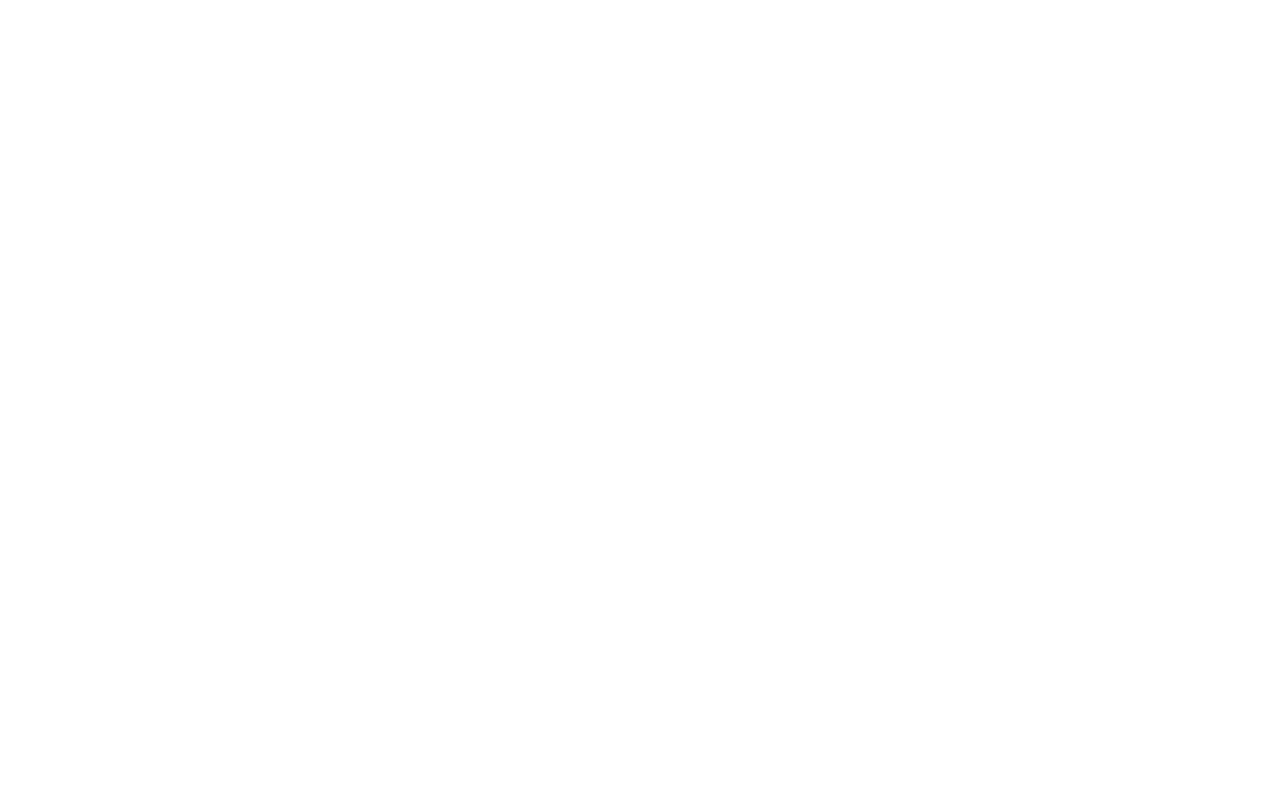
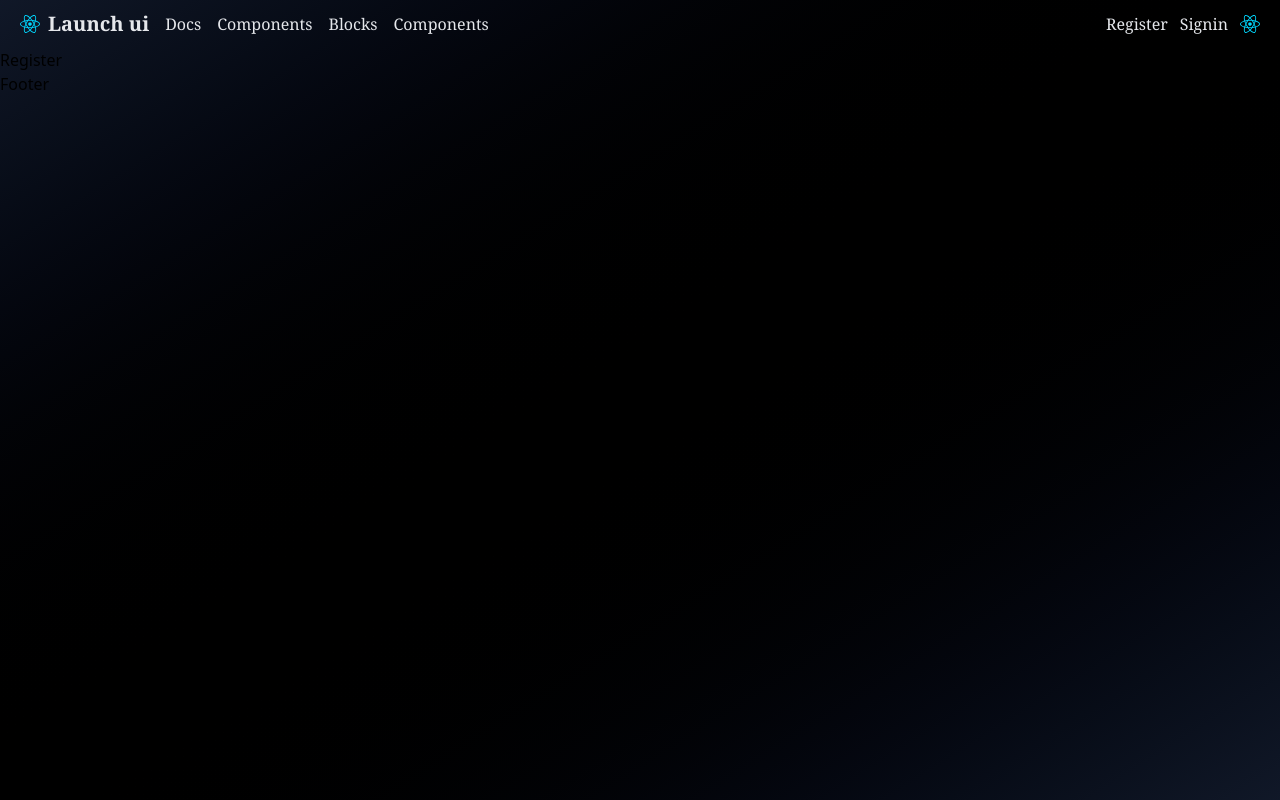
Before and after one commit to Kshitij-Halmare/SystemDesign, a React (Vite) app in the folder frontend/: page /register in a window 1280 px wide. Before the commit this address had no page. Built offline with nearby package versions, Linux system fonts and the light colour scheme.

Commit message:
Save work before pulling latest changes

```diff
--- a/frontend/src/App.jsx
+++ b/frontend/src/App.jsx
@@ -2,6 +2,7 @@
 import { Route,Routes } from "react-router-dom"
 import Layout from "./Components/Layout"
 import Home from "./Pages/Home"
+import Register from "./Components/Register"
 function App() {
 
   return (
@@ -9,7 +10,7 @@
     <Routes>
       <Route path="/" element={<Layout/>}>
         <Route index element={<Home/>}></Route>
-
+        <Route path="register" element={<Register/>}></Route>
       </Route>
     </Routes>
     </>
--- /dev/null
+++ b/frontend/src/Components/Register.jsx
@@ -0,0 +1,9 @@
+import React from 'react'
+
+function Register() {
+  return (
+    <div>Register</div>
+  )
+}
+
+export default Register
```
